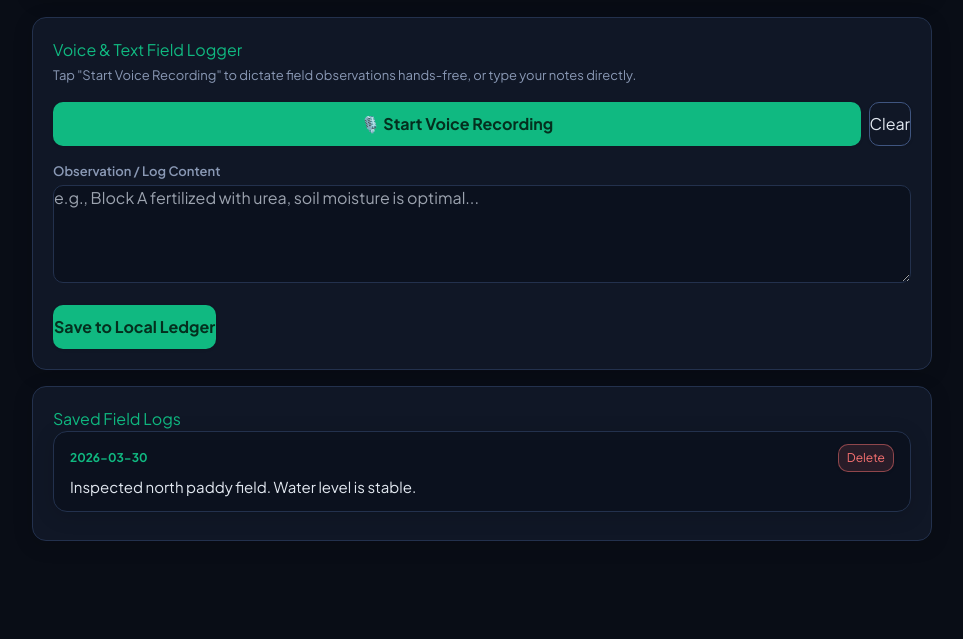
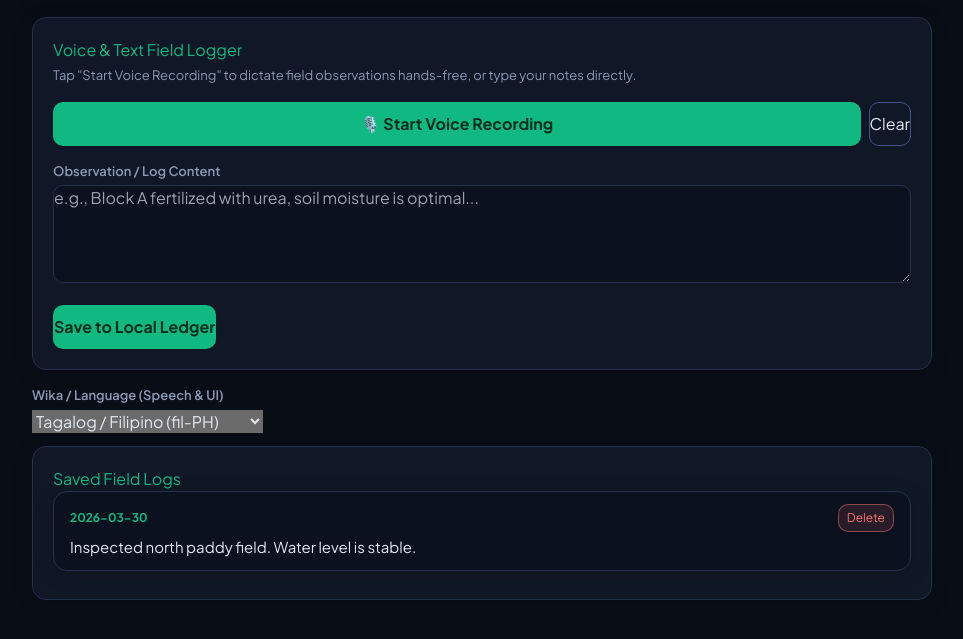
Before and after one commit to handlevault-official/crisp-farm-voice-studio, a plain HTML site: page index.html in a window 1280 px wide. Shown: the part 97-736 px from the top of the page, without its empty margins (158-1121 px from the left). Drawn offline with nearby package versions, Linux system fonts and the light colour scheme.

Commit message:
Update index.html

```diff
--- a/index.html
+++ b/index.html
@@ -171,6 +171,14 @@ main { max-width: 900px; margin: 0 auto; }
         <textarea id="noteInput" rows="4" placeholder="e.g., Block A fertilized with urea, soil moisture is optimal..."></textarea>
       </div>
       <button id="btnSaveNote" class="primary">Save to Local Ledger</button>
+    </div>
+
+    <div style="margin-bottom: 12px;">
+  <label for="langSelect">Wika / Language (Speech &amp; UI)</label>
+  <select id="langSelect">
+    <option value="fil-PH">Tagalog / Filipino (fil-PH)</option>
+    <option value="en-PH">English (Philippines) (en-PH)</option>
+  </select>
     </div>
 
     <div class="card">
```
